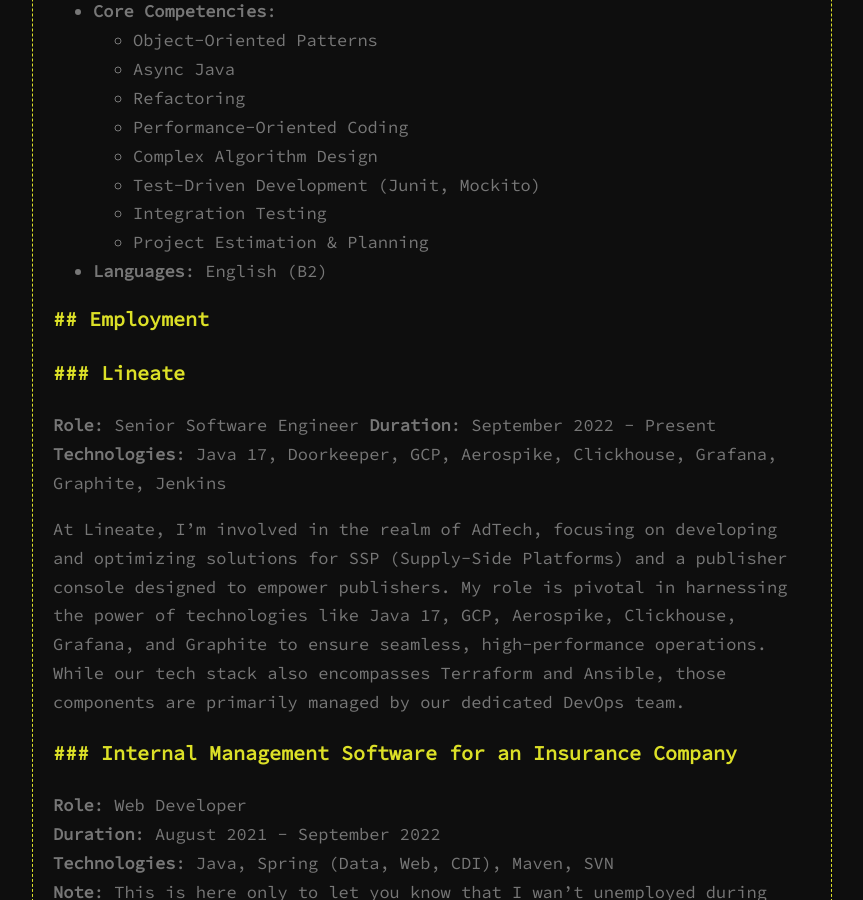
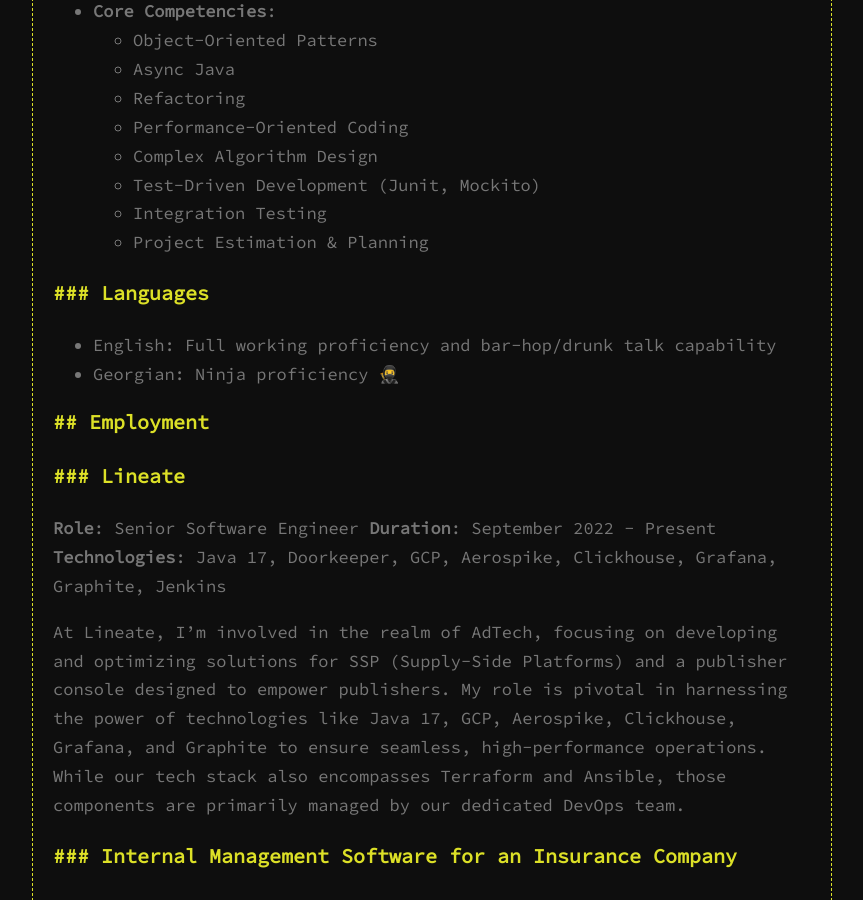
Before and after one commit to gkink/gkink.github.io, a Jekyll site: the page built from about.md, in a window 1280 px wide and 900 px high, scrolled down 897 px. Shown: the whole window, without its empty margins (208-1071 px from the left). Built offline with Jekyll 4.4.1, drawn with Linux system fonts in a browser that asks for light colours; our own code applies the rules of GitHub Pages for plain Markdown files.

Commit message:
Update about.md

```diff
--- a/about.md
+++ b/about.md
@@ -28,7 +28,9 @@ I have over 5 years of experience as a backend software developer. I've been for
   - Project Estimation & Planning
 
 
-- **Languages**: English (B2)
+### Languages
+- English: Full working proficiency and bar-hop/drunk talk capability
+- Georgian: Ninja proficiency 🥷
 
 ## Employment
 
```
